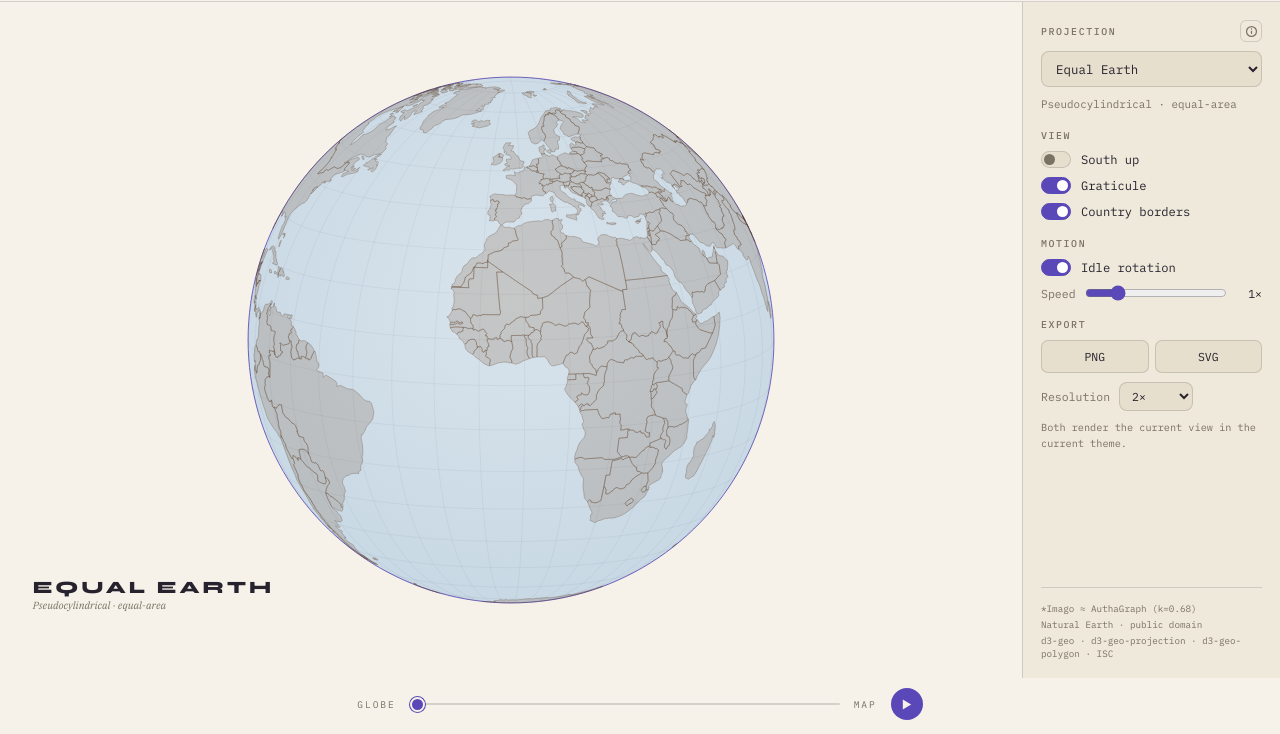
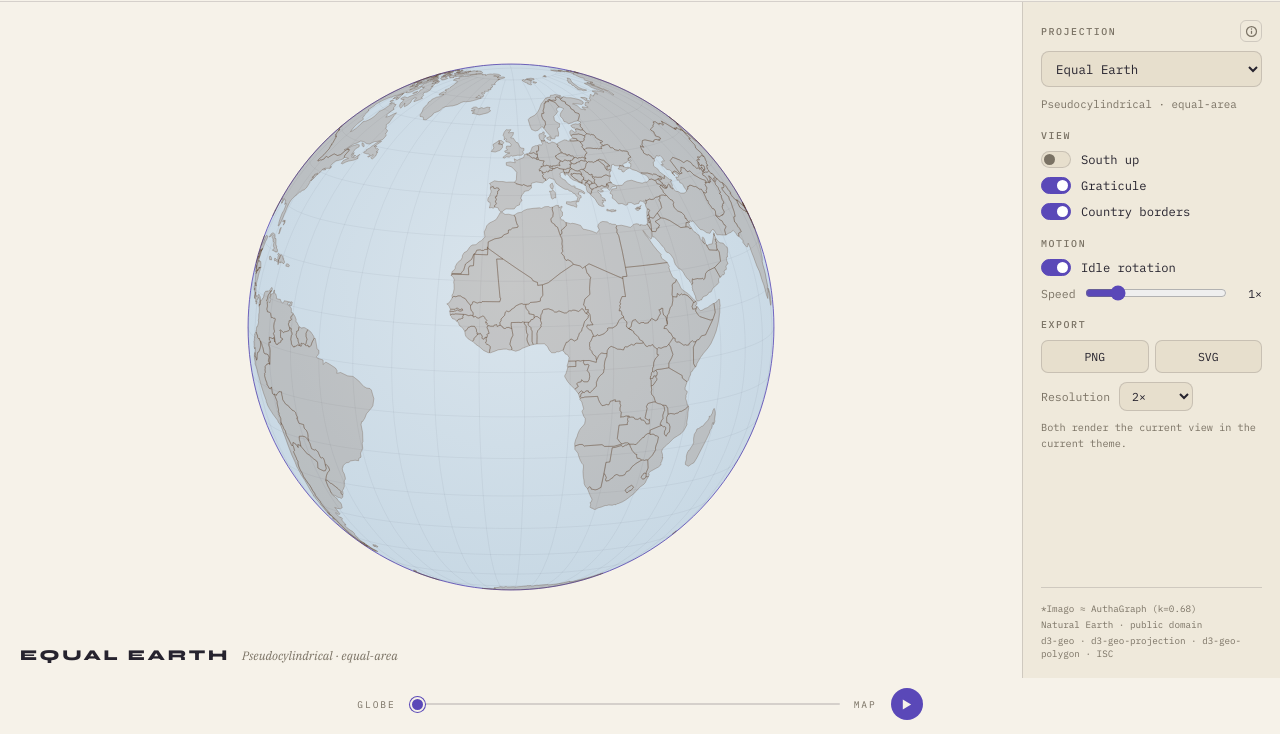
Before and after one commit to andyqwartz/terra-altera, a plain HTML site: page src/index.html in a window 1280 px wide. Shown: the part 66-800 px from the top of the page. Drawn offline with Linux system fonts and the light colour scheme; animation ran at ten frames a second.

Commit message:
v1.7: morph restored (revert v1.6) + HUD moved to reserved caption band
- Revert of v1.6 cross-fade: the geometric unroll morph (animated clip
  choreography) is back exactly as v1.4 — Andy's preferred, more
  aesthetic transition.
- HUD (projection title + kind + SOUTH suffix) was SVG text at fixed
  coords INSIDE the map -> overlapped the drawing on globe/authaGraph.
  Now an HTML caption band in its own grid row under the map:
  overlap impossible by construction.
- Label updates IMMEDIATELY on projection change (currentProjKey set at
  blend start, HUD refreshed every render), no longer after the blend.
- Validated 14/14: clip animates 90->180, single layer, 0px overlap on
  globe/map/south-up/authaGraph, immediate label switch mid-blend,
  console clean.

```diff
--- a/src/css/style.css
+++ b/src/css/style.css
@@ -119,13 +119,37 @@ body.focus .brand .tagline { visibility: hidden; }
   min-width: 0;
   min-height: 0;
   display: grid;
+  grid-template-rows: 1fr auto; /* map row + reserved caption band */
   place-items: center;
-  padding: 10px 18px;
+  padding: 10px 18px 6px;
   overflow: hidden;
 }
 
-#map { width: 100%; height: 100%; cursor: grab; }
+#map { width: 100%; height: 100%; min-height: 0; cursor: grab; }
 #map.dragging { cursor: grabbing; }
+
+/* Caption band: a real grid row under the map — can never overlap the drawing. */
+.hud {
+  justify-self: start;
+  display: flex;
+  align-items: baseline;
+  gap: 12px;
+  padding: 4px 2px 8px;
+  min-height: 24px;
+}
+.hud-title {
+  color: var(--ink);
+  font-family: "Syne", sans-serif;
+  font-weight: 800;
+  font-size: 15px;
+  letter-spacing: 0.18em;
+}
+.hud-sub {
+  color: var(--ink-dim);
+  font-family: "IBM Plex Serif", serif;
+  font-style: italic;
+  font-size: 12px;
+}
 
 #map .country {
   fill: var(--land-fill);
@@ -135,20 +159,6 @@ body.focus .brand .tagline { visibility: hidden; }
 #map .country.noborder { stroke: none; }
 #map .graticule { fill: none; stroke: var(--graticule); stroke-width: 0.5; }
 #map .sphere { stroke: var(--accent); stroke-width: 1; }
-
-#map .hud-title {
-  fill: var(--ink);
-  font-family: "Syne", sans-serif;
-  font-weight: 800;
-  font-size: 21px;
-  letter-spacing: 0.18em;
-}
-#map .hud-sub {
-  fill: var(--ink-dim);
-  font-family: "IBM Plex Serif", serif;
-  font-style: italic;
-  font-size: 12.5px;
-}
 
 /* ---------- Panel ---------- */
 .panel {
--- a/src/index.html
+++ b/src/index.html
@@ -33,10 +33,14 @@
   </div>
 </header>
 
-<!-- Map -->
+<!-- Map + reserved caption band (HUD lives BELOW the drawing, never on it) -->
 <main class="stage">
   <svg id="map" viewBox="0 0 1200 700" preserveAspectRatio="xMidYMid meet"
        role="img" aria-label="Interactive world map"></svg>
+  <div class="hud" id="hud" aria-live="polite">
+    <span class="hud-title" id="hud-title"></span>
+    <span class="hud-sub" id="hud-sub"></span>
+  </div>
 </main>
 
 <!-- Right panel: everything lives here -->
--- a/src/js/main.js
+++ b/src/js/main.js
@@ -176,17 +176,12 @@ function render() {
     .attr("stroke-width", 0.6)
     .attr("d", (d) => safePath(path, d));
 
+  // HUD lives in the reserved caption band below the map (HTML, not SVG):
+  // updated on every render, so a projection change reflects immediately.
   const info = PROJECTION_INFO[currentProjKey];
-  gMap.append("text")
-    .attr("x", 18).attr("y", HEIGHT - 42)
-    .attr("class", "hud-title")
-    .attr("fill", c.ink)
-    .text(info.label.toUpperCase());
-  gMap.append("text")
-    .attr("x", 18).attr("y", HEIGHT - 22)
-    .attr("class", "hud-sub")
-    .attr("fill", c.inkDim)
-    .text(info.kind + (state.roll === 180 ? " · SOUTH↑" : ""));
+  document.getElementById("hud-title").textContent = info.label.toUpperCase();
+  document.getElementById("hud-sub").textContent =
+    info.kind + (state.roll === 180 ? " · SOUTH\u2191" : "");
 }
 
 function safePath(path, feature) {
@@ -242,6 +237,9 @@ function crossfadeTo(key) {
   const frames = reducedMotion() ? 1 : 45;
   let j = 0;
   state.blending = true;
+  // Label switches IMMEDIATELY — the morph itself carries the transition.
+  currentProjKey = key;
+  document.getElementById("proj-kind").textContent = PROJECTION_INFO[key].kind;
 
   function step() {
     j += 1;
@@ -251,9 +249,7 @@ function crossfadeTo(key) {
     if (j < frames) requestAnimationFrame(step);
     else {
       currentRaw = toRaw;
-      currentProjKey = key;
       state.blending = false;
-      document.getElementById("proj-kind").textContent = PROJECTION_INFO[key].kind;
       syncURL();
     }
   }
```
